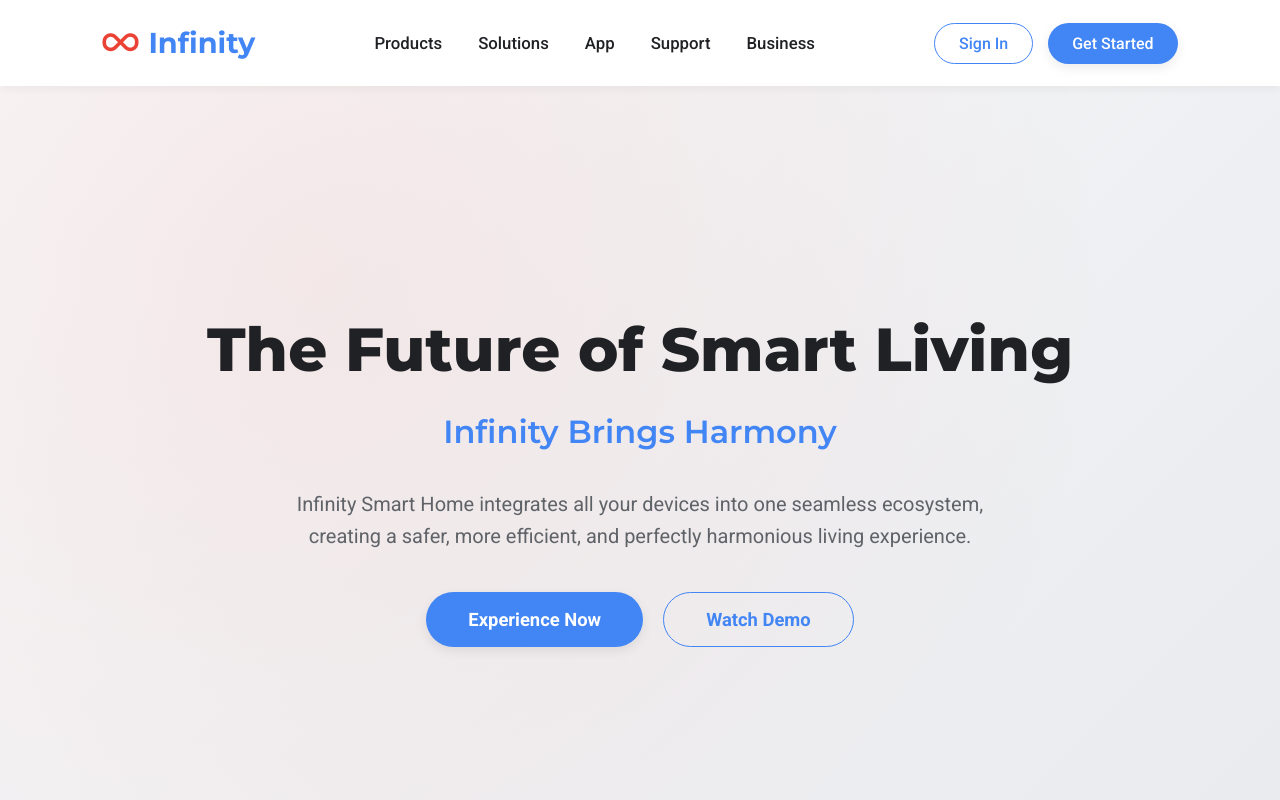
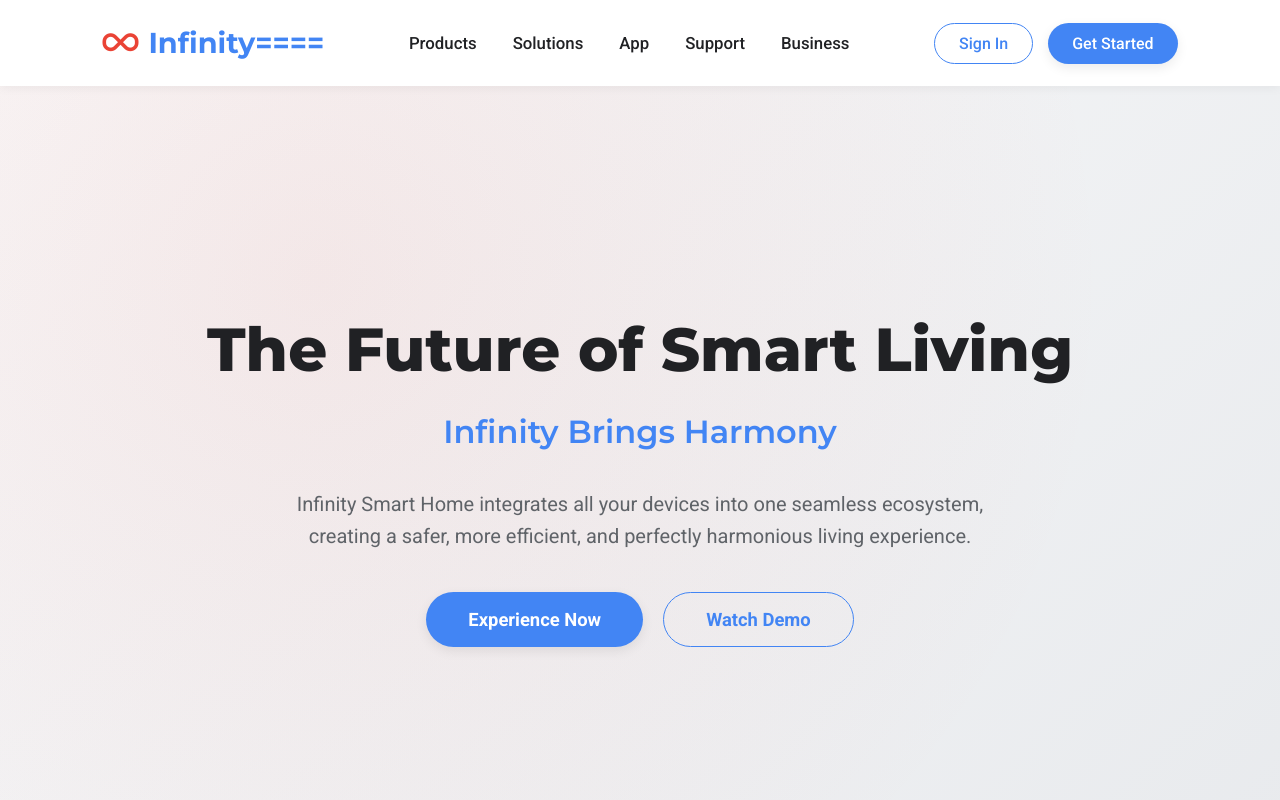
Before and after one commit to ethanzhangnb-zyc/Infinity, a plain HTML site: page index.html in a window 1280 px wide. Shown: the top 800 px of the page. Drawn offline with Linux system fonts and the light colour scheme.

Commit message:
Update index.html

```diff
--- a/index.html
+++ b/index.html
@@ -532,7 +532,7 @@
     <nav class="navbar">
         <a href="#" class="logo">
             <i class="fas fa-infinity"></i>
-            <span>Infinity</span>
+            <span>Infinity====</span>
         </a>
         <ul class="nav-links">
             <li><a href="#features">Products</a></li>
```
